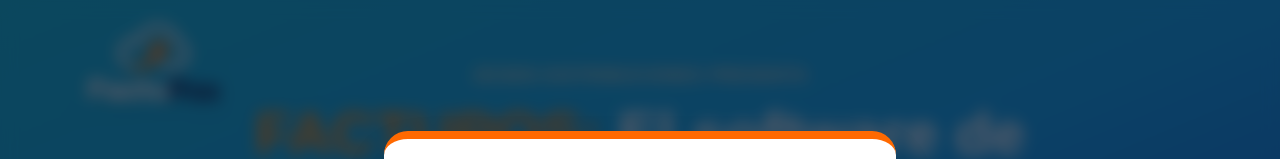
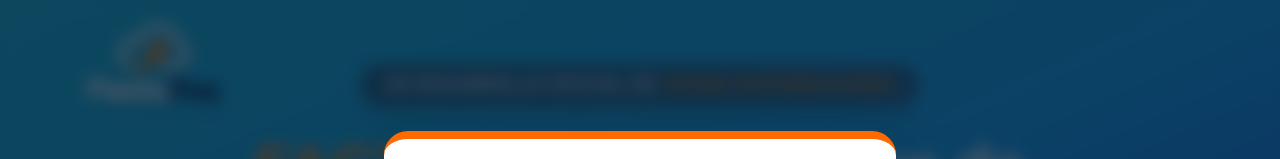
Before and after one commit to Factupos/factupos-landing, a Next.js app: page / in a window 1280 px wide. Shown: the top 159 px of the page. Built offline with nearby package versions, Linux system fonts and the light colour scheme.

Commit message:
Update index.js

```diff
--- a/pages/index.js
+++ b/pages/index.js
@@ -281,9 +281,11 @@
           id="hero"
         >
           {/* Aquí está "Jeisen Distribuciones" liderando la página */}
-          <p className="text-sm md:text-base font-semibold uppercase tracking-widest text-orange-200 mb-2">
-            Jeisen Distribuciones presenta
-          </p>
+          <div className="inline-block mb-6 px-6 py-2 rounded-full bg-gradient-to-r from-gray-900/50 to-gray-800/50 border border-white/20 backdrop-blur-md shadow-xl">
+            <p className="text-sm md:text-base font-extrabold text-white uppercase tracking-widest">
+              Un desarrollo oficial de <span className="text-orange-400">Jeisen Distribuciones</span>
+            </p>
+          </div>
 
           <h1 className="text-4xl md:text-6xl font-extrabold mb-4 leading-tight max-w-4xl">
             <span className="text-orange-400">FACTUPOS:</span> <br className="md:hidden" />El software de facturación que evoluciona contigo
```
